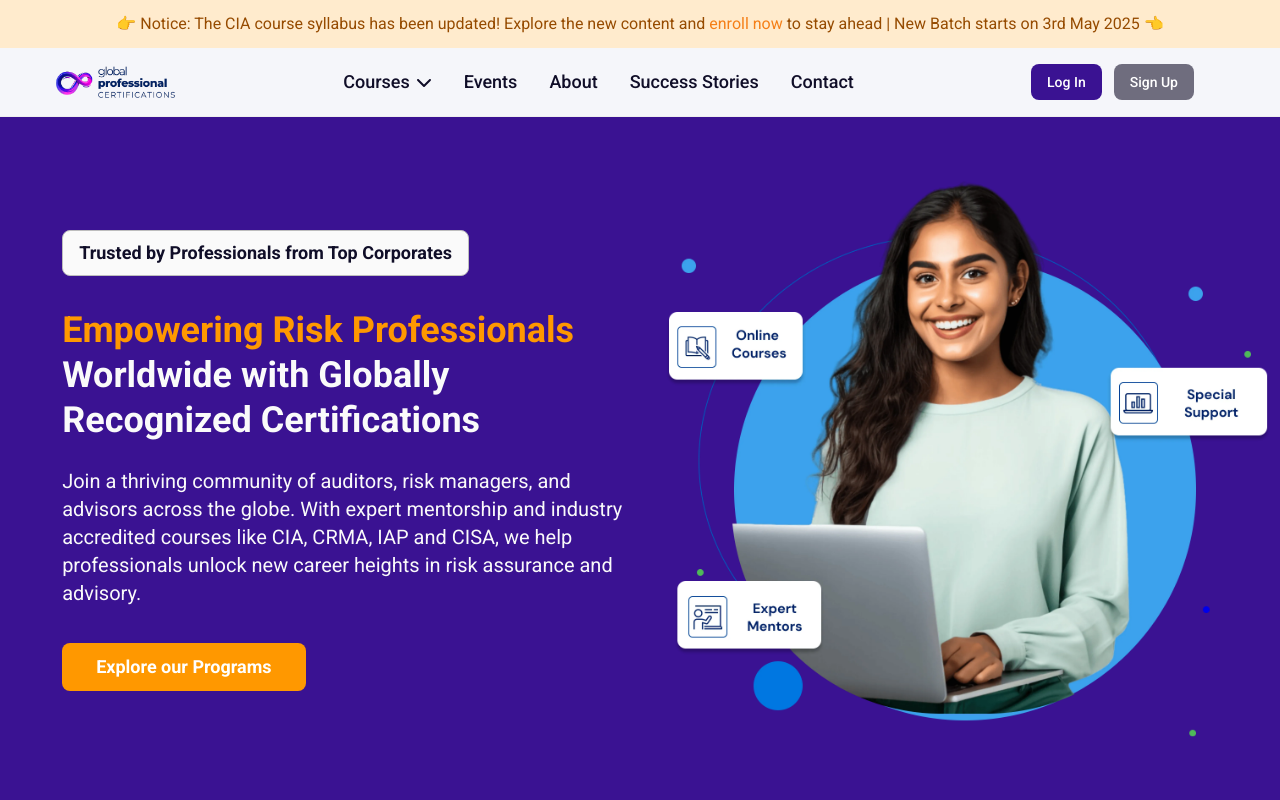
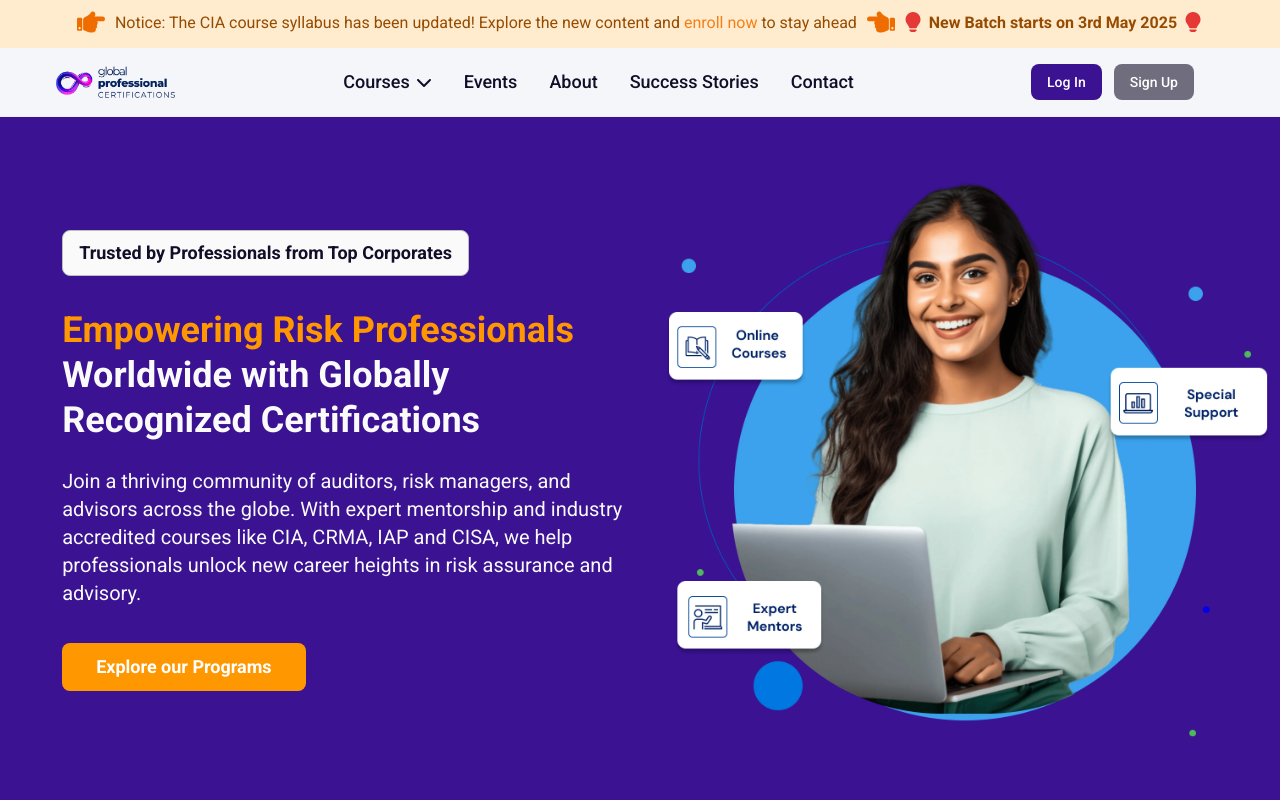
Before and after one commit to swapanmanna/gpc, a React (Vite) app: page / in a window 1280 px wide. Shown: the top 800 px of the page. Built offline with nearby package versions, Linux system fonts and the light colour scheme.

Commit message:
modified the notification banner

```diff
--- a/src/components/Notifications/NotificationBanner.jsx
+++ b/src/components/Notifications/NotificationBanner.jsx
@@ -1,5 +1,8 @@
 import React from "react";
 import { Link } from "react-router-dom";
+import { BsLightbulbFill } from "react-icons/bs"
+import { FaHandPointRight } from "react-icons/fa";
+import { FaHandPointLeft } from "react-icons/fa";
 
 export default function NotificationBanner () {
 
@@ -10,7 +13,7 @@
             <div
             className="w-full">
                 <p className="text-sm md:text-base">
-                👉 Notice: The CIA course syllabus has been updated! Explore the new content and <Link to="https://rzp.io/rzp/CIASessions" target="_blank" className="text-yellow-900 hover:underline">enroll now</Link> to stay ahead | New Batch starts on 3rd May 2025 👈
+                <FaHandPointRight className="inline text-orange-800 mr-1 pb-1 h-8 w-8" /> Notice: The CIA course syllabus has been updated! Explore the new content and <Link to="https://rzp.io/rzp/CIASessions" target="_blank" className="text-yellow-900 hover:underline">enroll now</Link> to stay ahead <FaHandPointLeft className="inline text-orange-800 ml-1 pb-1 h-8 w-8" /> <span className="font-bold"><BsLightbulbFill className="inline text-red-600 mr-1 pb-1 h-6 w-6" />New Batch starts on 3rd May 2025<BsLightbulbFill className="inline text-red-600 ml-1 pb-1 h-6 w-6" /></span>
                 </p>
             </div>
         </div>
```
